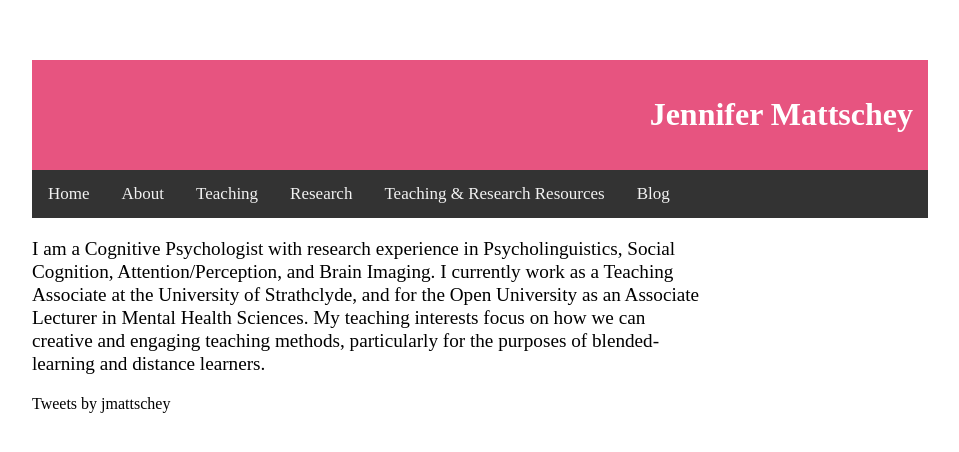
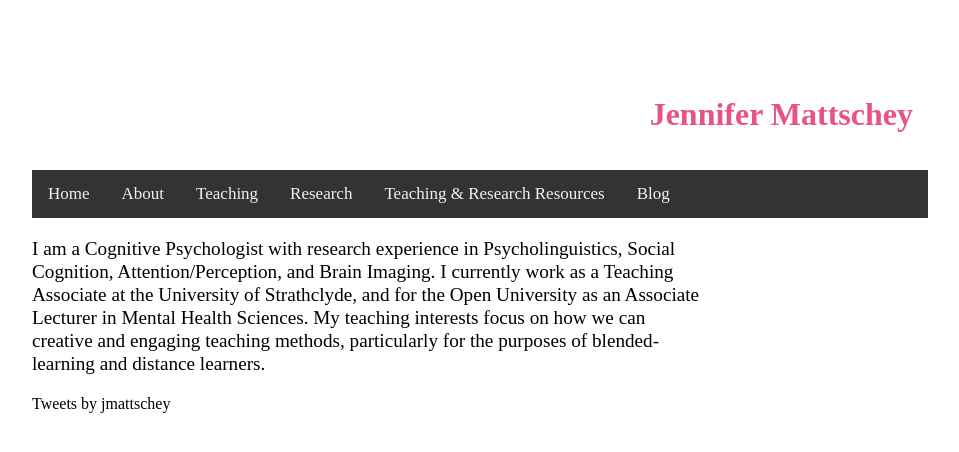
Before and after one commit to jmattschey/jmattschey.github.io, a Jekyll site: the page built from index.html, in a window 1280 px wide. Shown: the top 452 px of the page, without its empty margins (160-1119 px from the left). Built offline with Jekyll 4.4.1, drawn with Linux system fonts in a browser that asks for light colours; comment, search, counter and statistics services are not loaded.

Commit message:
Update style.css

```diff
--- a/css/style.css
+++ b/css/style.css
@@ -3,8 +3,8 @@
 }
 
 .header, .footer {
-  background-color: #E75480;
-  color: white;
+  background-color: white;
+  color: #E75480;
   padding: 15px;
   border-color: #E75480;
   text-align: right;
```
